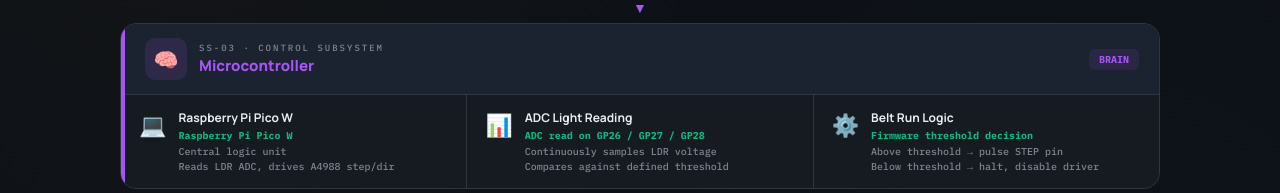
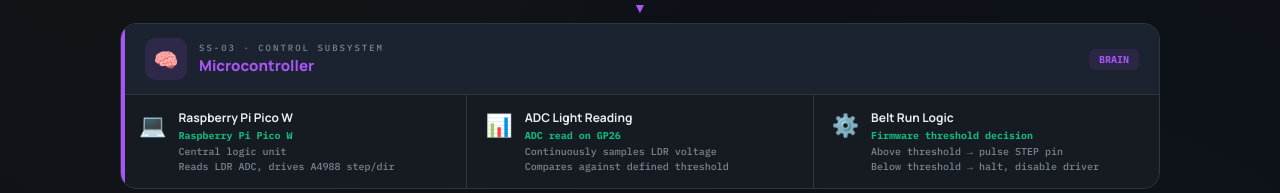
Before and after one commit to Shreyaj-pseudo/Automatic-Solar-Panel-Cleaning, a plain HTML site: page index.html in a window 1280 px wide. Shown: the part 982-1175 px from the top of the page. Drawn offline with Linux system fonts and the light colour scheme.

Commit message:
change the GPIO pin

```diff
--- a/index.html
+++ b/index.html
@@ -446,7 +446,7 @@
         <div class="comp-icon">📊</div>
         <div>
           <div class="comp-name">ADC Light Reading</div>
-          <div class="comp-part">ADC read on GP26 / GP27 / GP28</div>
+          <div class="comp-part">ADC read on GP26</div>
           <div class="comp-detail">Continuously samples LDR voltage<br/>Compares against defined threshold</div>
         </div>
       </div>
```
